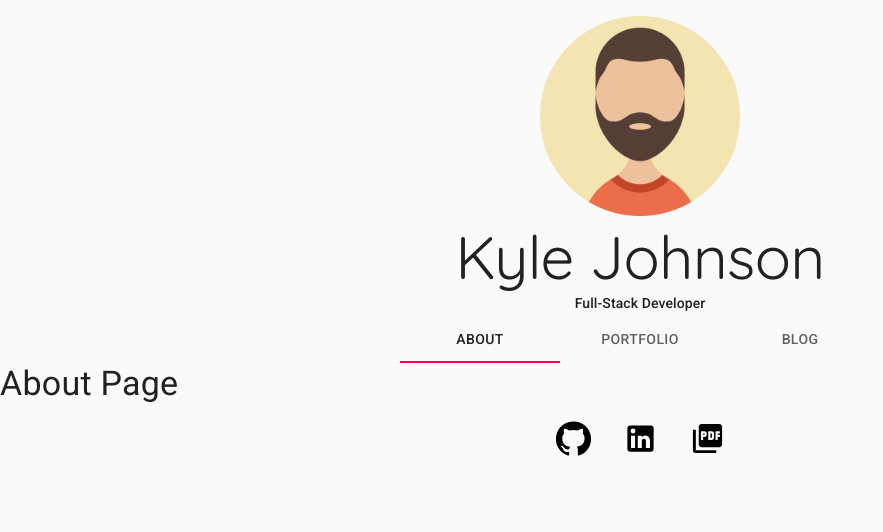
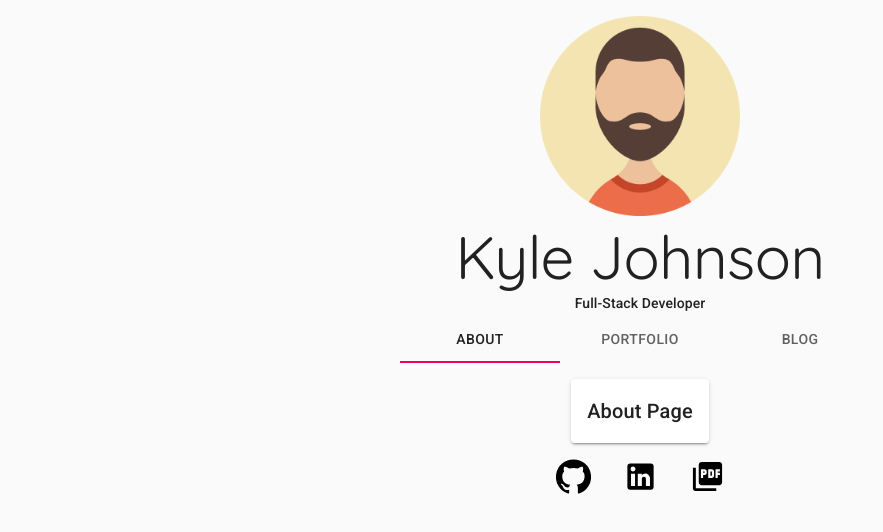
Before and after one commit to 11kyle/mern-client, a React (Create React App) app: page /blog in a window 1280 px wide. Shown: the top 532 px of the page, without its empty margins (0-883 px from the left). Built offline with nearby package versions, Linux system fonts and the light colour scheme; no server answers.

Commit message:
Refactored code + add a proxy server to fix the cors error. This proxy server will need to be updated later.

```diff
--- a/src/App.js
+++ b/src/App.js
@@ -35,7 +35,7 @@ export default class App extends Component {
   }
 
   getBlogposts = () => {
-    axios.get('https://kj-portfolio.herokuapp.com/api/blogpost')
+    axios.get('https://cors-anywhere.herokuapp.com/https://kj-portfolio.herokuapp.com/api/blogpost')
       .then(response => {
         this.setState({
           blogposts: response.data,
--- a/src/Components/Routes/About.js
+++ b/src/Components/Routes/About.js
@@ -1,8 +1,23 @@
 import React from 'react';
-import { Typography } from '@material-ui/core';
+import {
+    Typography,
+    Grid,
+    Paper,
+    Box
+} from '@material-ui/core';
 
 export default function About() {
     return(
-        <Typography variant="h4">About Page</Typography>
+        <Grid
+            container
+        >
+            <Grid item sx={12} style={{maxWidth: "600px", margin: "0 auto"}}>
+                <Paper elevation={2}>
+                    <Box p={2} mt={2}>
+                        <Typography variant="h6">About Page</Typography>
+                    </Box>
+                </Paper>
+            </Grid>
+        </Grid>
     );
 }
--- a/src/Components/Routes/Blog.js
+++ b/src/Components/Routes/Blog.js
@@ -15,7 +15,7 @@ export default function Blog(props) {
 
     const listItems = blogposts.map((blogpost) =>
         <Grid item xs={12} key={blogpost._id}>
-            <Paper elevation={2} style={{maxWidth: "600px" }}>
+            <Paper elevation={2} style={{maxWidth: "600px", margin: "0 auto"}}>
                 <Box p={2} mt={2}>
                     <Typography variant="h6">
                         {blogpost.title}
@@ -38,7 +38,7 @@ export default function Blog(props) {
         <Grid
             container
             direction="column"
-            alignItems="center"
+            alignItems="stretch"
             spacing={0}
         >
             {listItems}
--- a/src/Components/Routes/Portfolio.js
+++ b/src/Components/Routes/Portfolio.js
@@ -14,7 +14,7 @@ import websiteForPortfolio02 from '../../Images/website_for_portfolio_02.png';
 const useStyles = makeStyles({
     root: {
         maxWidth: 600,
-        marginTop: 16,
+        margin: "16px auto 0 auto",
     },
     media: {
         height: 140,
@@ -30,7 +30,7 @@ export default function Portfolio() {
         <Grid
             container
             direction="column"
-            alignItems="center"
+            alignItems="stretch"
             spacing={0}
         >
             <Card className={classes.root}>
```
